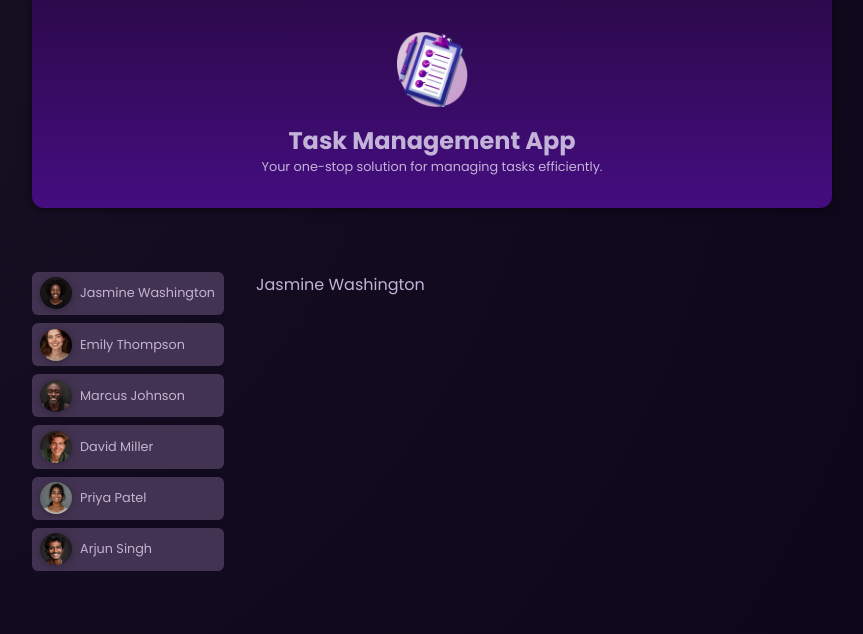
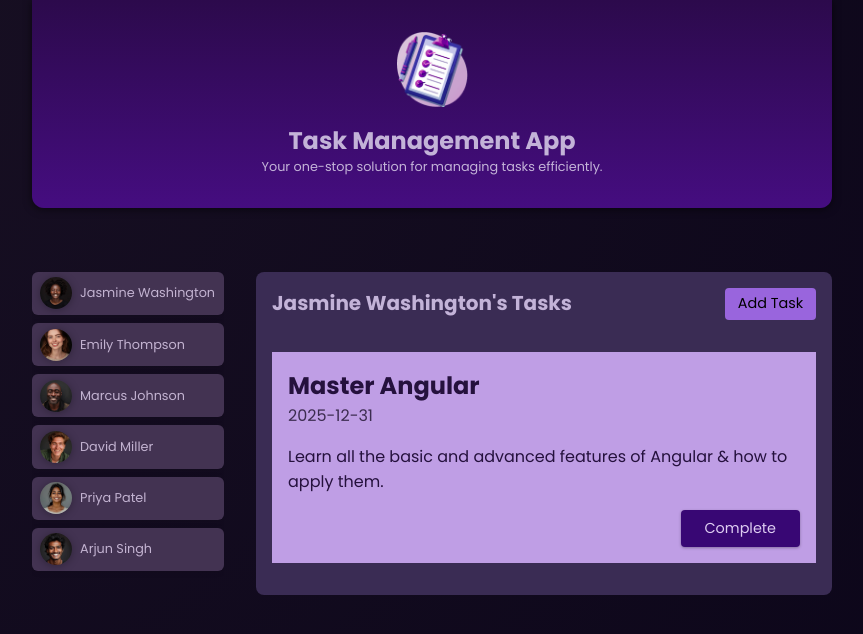
Before and after one commit to bassel-islam/01-starting-project, an Angular app: page / in a window 1280 px wide. Both pictures are taken after a click on the button "Jasmine Washington". Shown: the top 634 px of the page, without its empty margins (208-1071 px from the left). Built offline with nearby package versions, Linux system fonts and the light colour scheme.

Commit message:
select diffrent users and see their tasks.

```diff
--- a/src/app/app.component.html
+++ b/src/app/app.component.html
@@ -2,15 +2,13 @@
 <main>
   <ul id="users">
     @for (u of users; track u.id) {
+      <!-- <li *ngFor="let u of users"> -->
       <li>
-      <app-user
-        [user]="u"
-        (select)="onSelectUser($event)"/>
-    </li>
+        <app-user [user]="u" (select)="onSelectUser($event)" />
+      </li>
     }
   </ul>
   @if (selectedUser) {
-    <app-tasks [userName]="selectedUser.name"/>
+    <app-tasks [userName]="selectedUser.name" [userId]="selectedUser.id" />
   }
-
 </main>
--- a/src/app/app.component.ts
+++ b/src/app/app.component.ts
@@ -3,11 +3,12 @@
 import { UserComponent } from './user/user.component';
 import { DUMMY_USERS } from './dummy-users';
 import { TasksComponent } from './tasks/tasks.component';
+import { NgFor } from "@angular/common";
 
 @Component({
   selector: 'app-root',
   standalone: true,
-  imports: [HeaderComponent, UserComponent,TasksComponent],
+  imports: [HeaderComponent, UserComponent, TasksComponent, NgFor],
   templateUrl: './app.component.html',
   styleUrl: './app.component.css',
 })
--- /dev/null
+++ b/src/app/dummy-tasks.ts
@@ -0,0 +1,25 @@
+export const dummyTasks = [
+  {
+    id: 't1',
+    userId: 'u1',
+    title: 'Master Angular',
+    summary:
+      'Learn all the basic and advanced features of Angular & how to apply them.',
+    dueDate: '2025-12-31',
+  },
+  {
+    id: 't2',
+    userId: 'u3',
+    title: 'Build first prototype',
+    summary: 'Build a first prototype of the online shop website',
+    dueDate: '2024-05-31',
+  },
+  {
+    id: 't3',
+    userId: 'u3',
+    title: 'Prepare issue template',
+    summary:
+      'Prepare and describe an issue template which will help with project management',
+    dueDate: '2024-06-15',
+  },
+]
--- /dev/null
+++ b/src/app/tasks/task/task.component.css
@@ -0,0 +1,37 @@
+article {
+  padding: 1rem;
+  color: #25113d;
+  background-color: #bf9ee5;
+}
+
+h2 {
+  margin: 0;
+}
+
+time {
+  color: #3c2c50;
+}
+
+.actions {
+  text-align: right;
+  margin: 0;
+}
+
+.actions button {
+  font: inherit;
+  font-size: 0.9rem;
+  cursor: pointer;
+  background-color: #380774;
+  color: #decdf2;
+  border-radius: 4px;
+  padding: 0.5rem 1.5rem;
+  border: none;
+  box-shadow: 0 1px 3px rgba(0, 0, 0, 0.3);
+  transition: all 0.3s ease;
+}
+
+.actions button:hover,
+.actions button:active {
+  background-color: #4a0774;
+  box-shadow: 0 1px 6px rgba(0, 0, 0, 0.3);
+}
--- /dev/null
+++ b/src/app/tasks/task/task.component.html
@@ -0,0 +1,8 @@
+<article>
+  <h2>{{ task.title }}</h2>
+  <time>{{ task.dueDate }}</time>
+  <p>{{ task.summary }}</p>
+  <p class="actions">
+    <button>Complete</button>
+  </p>
+</article>
--- a/src/app/tasks/tasks.component.css
+++ b/src/app/tasks/tasks.component.css
@@ -0,0 +1,63 @@
+#tasks {
+  padding: 1rem;
+  border-radius: 8px;
+  max-height: 60vh;
+  overflow: auto;
+  background-color: #3a2c54;
+}
+
+header {
+  display: flex;
+  justify-content: space-between;
+  align-items: flex-start;
+  margin-bottom: 2rem;
+  gap: 1rem;
+}
+
+h2 {
+  margin: 0;
+  font-size: 0.9rem;
+  width: 60%;
+  text-wrap: balance;
+}
+
+menu {
+  margin: 0;
+  padding: 0;
+}
+
+menu button {
+  font: inherit;
+  cursor: pointer;
+  background-color: #9965dd;
+  border-radius: 4px;
+  border: none;
+  padding: 0.35rem 0.8rem;
+  font-size: 0.9rem;
+}
+
+menu button:hover,
+menu button:active {
+  background-color: #a565dd
+}
+
+ul {
+  list-style: none;
+  margin: 1rem 0;
+  padding: 0;
+  display: flex;
+  flex-direction: column;
+  gap: 1rem;
+  max-height: 50vh;
+  overflow: auto;
+}
+
+@media (min-width: 768px) {
+  h2 {
+    font-size: 1.25rem;
+  }
+
+  menu {
+    width: auto;
+  }
+}
--- a/src/app/tasks/tasks.component.html
+++ b/src/app/tasks/tasks.component.html
@@ -1,3 +1,15 @@
-<div>
-    <span>{{ userName }}</span>
-</div>
+<section id="tasks">
+  <header>
+    <h2>{{ userName }}'s Tasks</h2>
+    <menu>
+      <button>Add Task</button>
+    </menu>
+  </header>
+  <ul>
+    @for (task of selectedUserTasks; track task.id) {
+      <li>
+        <app-task [task]="task" />
+      </li>
+    }
+  </ul>
+</section>
--- a/src/app/tasks/tasks.component.ts
+++ b/src/app/tasks/tasks.component.ts
@@ -1,12 +1,19 @@
 import { Component, Input } from '@angular/core';
+import { TaskComponent } from './task/task.component';
+import { dummyTasks } from '../dummy-tasks';
 
 @Component({
   selector: 'app-tasks',
   standalone: true,
-  imports: [],
+  imports: [TaskComponent],
   templateUrl: './tasks.component.html',
-  styleUrl: './tasks.component.css'
+  styleUrl: './tasks.component.css',
 })
 export class TasksComponent {
-  @Input() userName?:string ;
+  @Input({ required: true }) userName?: string;
+  @Input({ required: true }) userId?: string;
+  tasks = dummyTasks;
+  get selectedUserTasks() {
+    return this.tasks.filter((task) => task.userId === this.userId);
+  }
 }
--- /dev/null
+++ b/src/app/user/user.model.ts
@@ -0,0 +1,5 @@
+export interface User {
+  id: string;
+  name: string;
+  avatar: string;
+}
```
Also changed, not shown: src/app/tasks/task/task.component.ts (added, +13 -0 lines), src/app/tasks/task/task.model.ts (added, +7 -0 lines), src/app/user/user.component.ts (+2 -5 lines).
